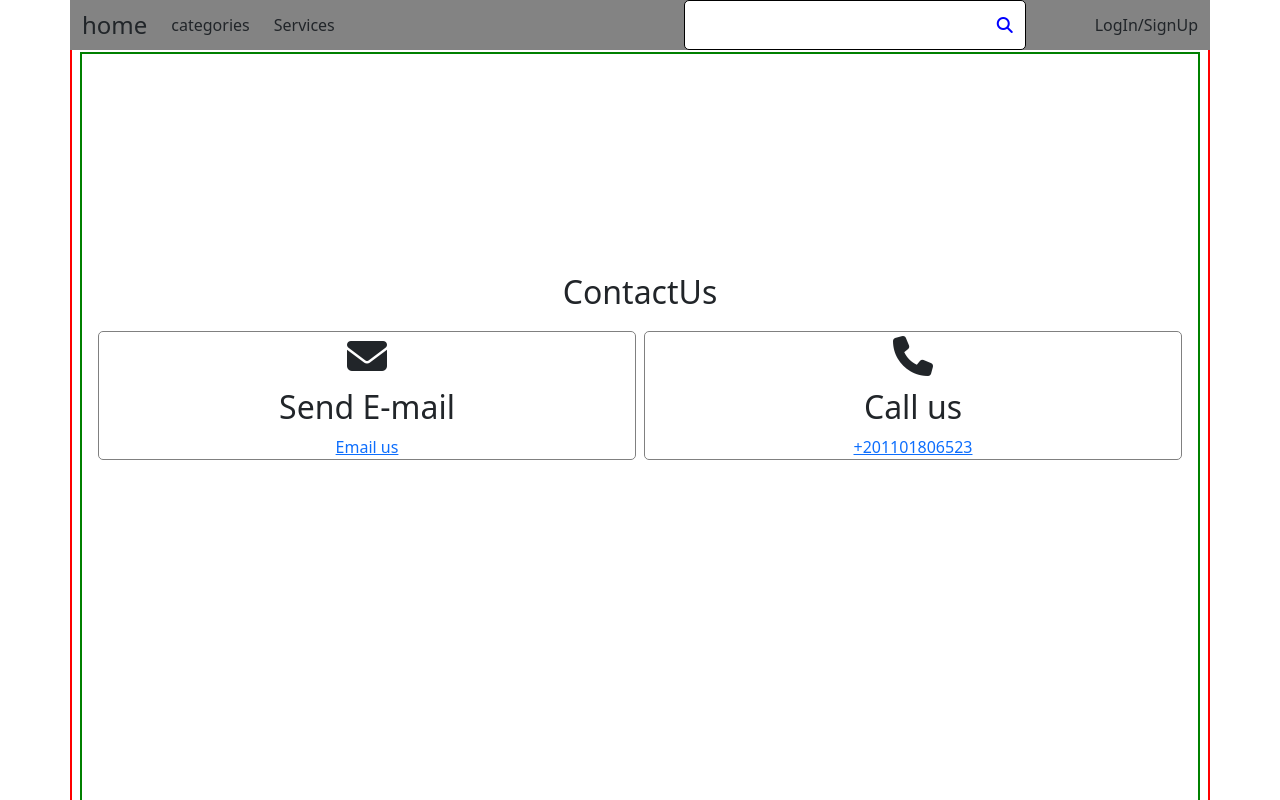
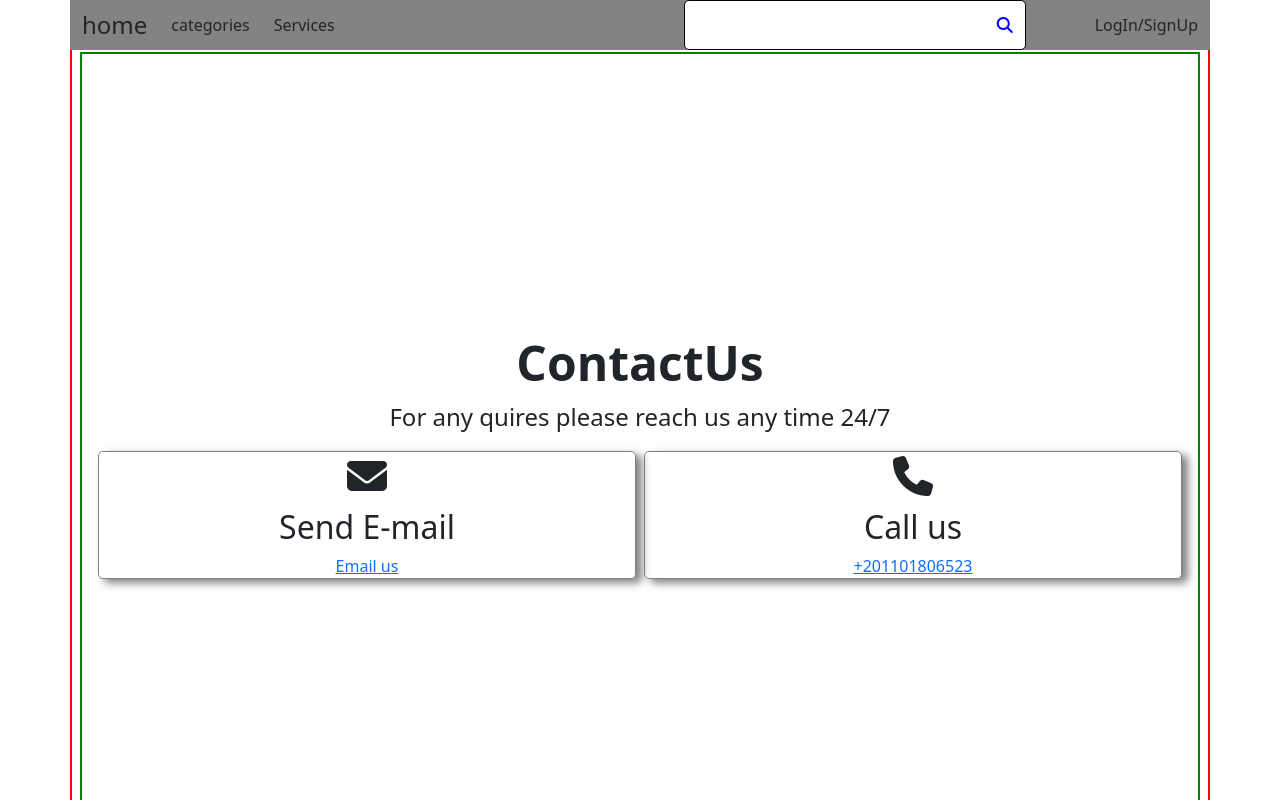
Before and after one commit to engali1986/Gehazik, a React (Create React App) app in the folder frontend/: page /ContactUs in a window 1280 px wide. Shown: the top 800 px of the page. Built offline with nearby package versions, Linux system fonts and the light colour scheme.

Commit message:
SmallScreenNavBar

```diff
--- a/frontend/src/screens/ContactUs.js
+++ b/frontend/src/screens/ContactUs.js
@@ -1,54 +1,38 @@
-import React from 'react'
-import {Container,Row,Col} from"react-bootstrap"
+import React from "react";
+import { Container, Row, Col } from "react-bootstrap";
 
 const ContactUs = () => {
   return (
-    <Container>
-        <Row style={{marginTop:'20%'}}>
-            <Col xs={12} >
-            <div style={{fontSize:'2rem', wordWrap:'break-word'}}>
-                ContactUs
-            </div>
-
-
+    <Container style={{ marginTop: "25%" }}>
+      <Row >
+        <Col xs={12}>
+          <div style={{ fontSize: "3rem", wordWrap: "break-word", fontWeight: "bold" }}>ContactUs</div>
+          <div style={{ fontSize: "1.5rem", wordWrap: "break-word" }}>For any quires please reach us any time 24/7</div>
         </Col>
       </Row>
-        <Row style={{minHeight:'20vh'}}>
-          <Col className=' p-1' xs={12} md={6} style={{display:'flex', flexDirection:'column' ,alignContent:'space-around', justifyContent:'space-around', borderRadius:'5%'}}>
-            <div  style={{border:'1px solid gray', borderRadius:'5px'}}  >
+      <Row style={{ minHeight: "20vh" }}>
+        <Col className=" p-1" xs={12} md={6} style={{ display: "flex", flexDirection: "column", alignContent: "space-around", justifyContent: "space-around", borderRadius: "5%" }}>
+          <div style={{ border: "1px solid gray", borderRadius: "5px", boxShadow: "6px 4px 9px 0px rgba(0,0,0,0.5)" }}>
             <h1>
               <i class="fa-solid fa-envelope"></i>
             </h1>
-              <h2>
-                Send E-mail
-              </h2>
-            <a href='mailto:engaligulf@gmail.com'>Email us</a>
-
+            <h2>Send E-mail</h2>
+            <a href="mailto:engaligulf@gmail.com">Email us</a>
           </div>
-
         </Col>
 
-          <Col className=' p-1' xs={12} md={6} style={{display:'flex', flexDirection:'column' ,alignContent:'space-around', justifyContent:'space-around', borderRadius:'5%'}}>
-            <div  style={{border:'1px solid gray', borderRadius:'5px'}}  >
+        <Col className=" p-1" xs={12} md={6} style={{ display: "flex", flexDirection: "column", alignContent: "space-around", justifyContent: "space-around", borderRadius: "5%" }}>
+          <div style={{ border: "1px solid gray", borderRadius: "5px", boxShadow: "6px 4px 9px 0px rgba(0,0,0,0.5)" }}>
             <h1>
               <i class="fa-solid fa-phone"></i>
             </h1>
-              <h2>
-                Call us
-              </h2>
-            <a href='tel:+201101806523'>+201101806523</a>
+            <h2>Call us</h2>
+            <a href="tel:+201101806523">+201101806523</a>
+          </div>
+        </Col>
+      </Row>
+    </Container>
+  );
+};
 
-            </div>
-
-          </Col>
-
-
-        </Row>
-
-
-
-    </Container>
-  )
-}
-
-export default ContactUs
+export default ContactUs;
```
Lines whose indentation alone changed are shown as unchanged.
